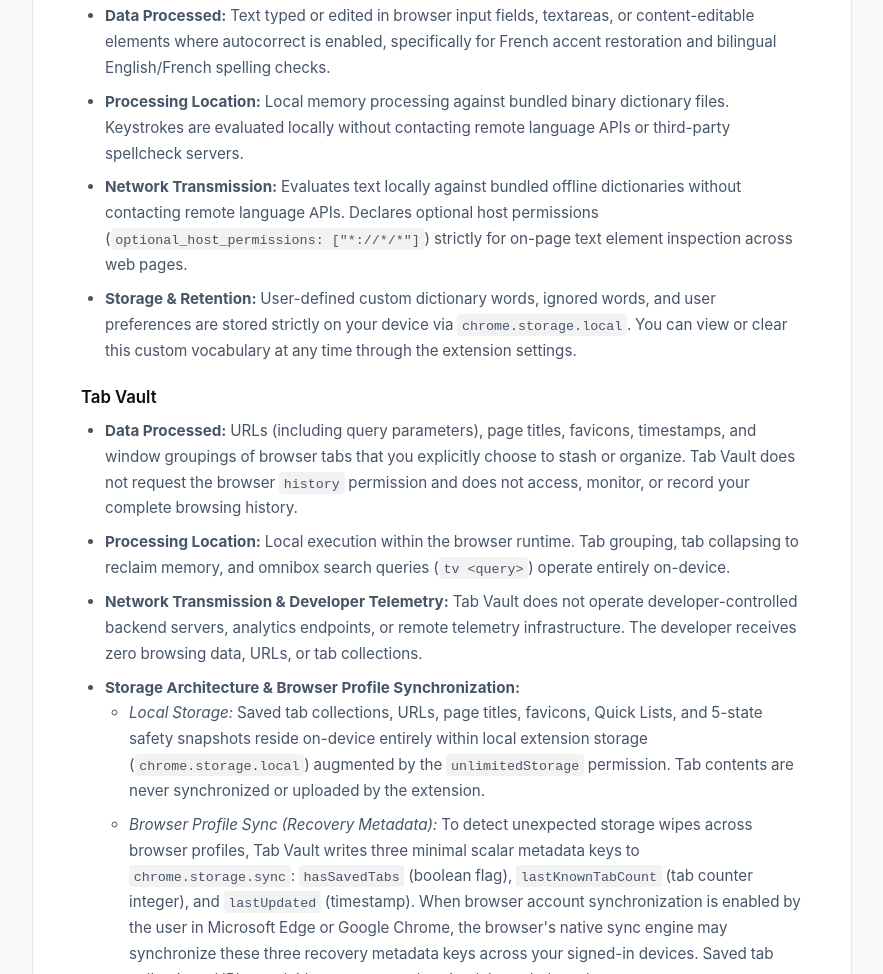
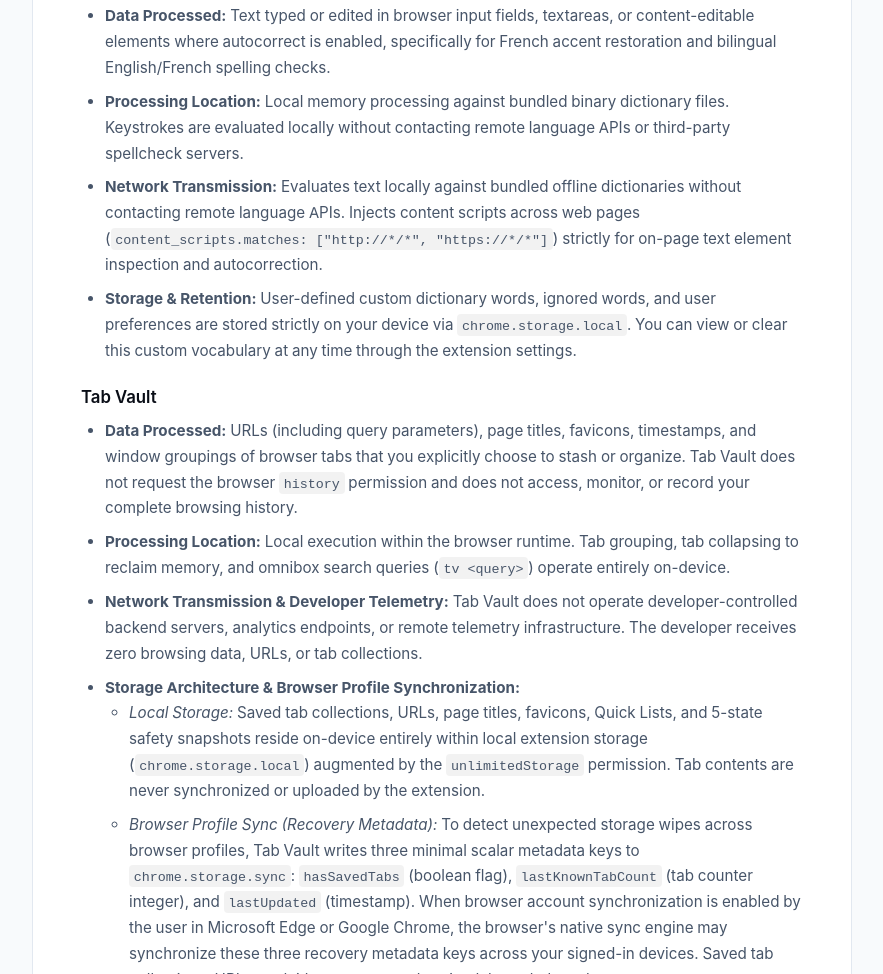
Before and after one commit to sidoua26-debug/extensions-portfolio, a website: page privacy.html in a window 1280 px wide. Shown: the part 4131-5105 px from the top of the page, without its empty margins (198-1081 px from the left). Drawn offline with Linux system fonts and the light colour scheme.

Commit message:
docs(privacy): correct Bilexi webpage access disclosure

```diff
--- a/privacy.html
+++ b/privacy.html
@@ -344,7 +344,7 @@
     <ul>
       <li><strong>Data Processed:</strong> Text typed or edited in browser input fields, textareas, or content-editable elements where autocorrect is enabled, specifically for French accent restoration and bilingual English/French spelling checks.</li>
       <li><strong>Processing Location:</strong> Local memory processing against bundled binary dictionary files. Keystrokes are evaluated locally without contacting remote language APIs or third-party spellcheck servers.</li>
-      <li><strong>Network Transmission:</strong> Evaluates text locally against bundled offline dictionaries without contacting remote language APIs. Declares optional host permissions (<code>optional_host_permissions: ["*://*/*"]</code>) strictly for on-page text element inspection across web pages.</li>
+      <li><strong>Network Transmission:</strong> Evaluates text locally against bundled offline dictionaries without contacting remote language APIs. Injects content scripts across web pages (<code>content_scripts.matches: ["http://*/*", "https://*/*"]</code>) strictly for on-page text element inspection and autocorrection.</li>
       <li><strong>Storage &amp; Retention:</strong> User-defined custom dictionary words, ignored words, and user preferences are stored strictly on your device via <code>chrome.storage.local</code>. You can view or clear this custom vocabulary at any time through the extension settings.</li>
     </ul>
 
```
